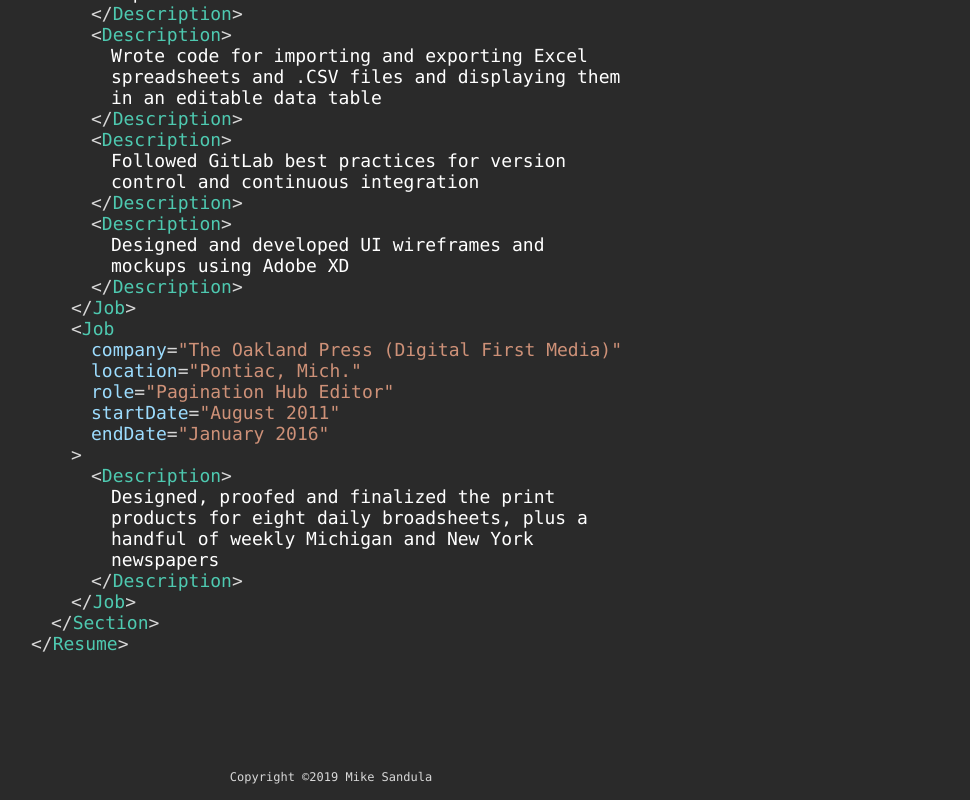
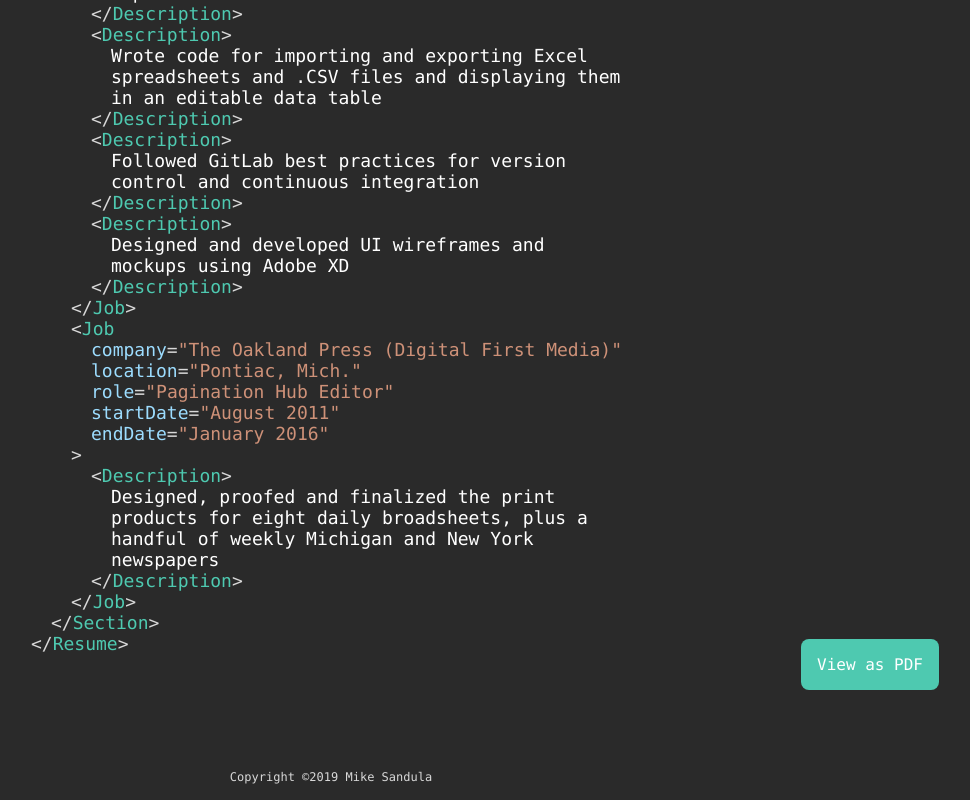
Before and after one commit to msandula12/msandula, a React (Create React App) app: page / in a window 1280 px wide. Shown: the part 3605-4405 px from the top of the page, without its empty margins (309-1279 px from the left). Built offline with nearby package versions, Linux system fonts and the light colour scheme.

Commit message:
feat: can view resume as PDF

```diff
--- a/src/components/Resume.css
+++ b/src/components/Resume.css
@@ -1,4 +1,22 @@
 .resume {
   background: #2a2a2a;
   color: white;
+  position: relative;
 }
+
+.download-pdf {
+  background: var(--code-class);
+  color: white;
+  padding: 16px;
+  border-radius: 8px;
+  position: absolute;
+  bottom: 64px;
+  right: 32px;
+  transition: transform 0.2s ease, box-shadow 0.4s ease;
+}
+
+.download-pdf:hover {
+  cursor: pointer;
+  transform: scale(1.1);
+  box-shadow: 0 0 16px 0 rgba(255, 255, 255, 0.3);
+}
--- a/src/components/Resume.js
+++ b/src/components/Resume.js
@@ -1,6 +1,4 @@
 import React from 'react';
-
-// import { ResumeText } from '../Text';
 
 import './Resume.css';
 
@@ -537,10 +535,20 @@
             <span className="code-class">{'Resume'}</span>
             <span className="code-operator">{'>'}</span>
           </div>
-          {/* <pre>
-            <code>{ResumeText}</code>
-          </pre> */}
         </div>
+      </div>
+
+      {/* VIEW/DOWNLOAD RESUME AS PDF */}
+      <div
+        className="download-pdf"
+        onClick={() =>
+          window.open(
+            require('../assets/files/mike-sandula-resume.pdf'),
+            '_none'
+          )
+        }
+      >
+        View as PDF
       </div>
     </div>
   );
```
Also changed, not shown: 1 other file (tests, documents, lock files or other folders).
